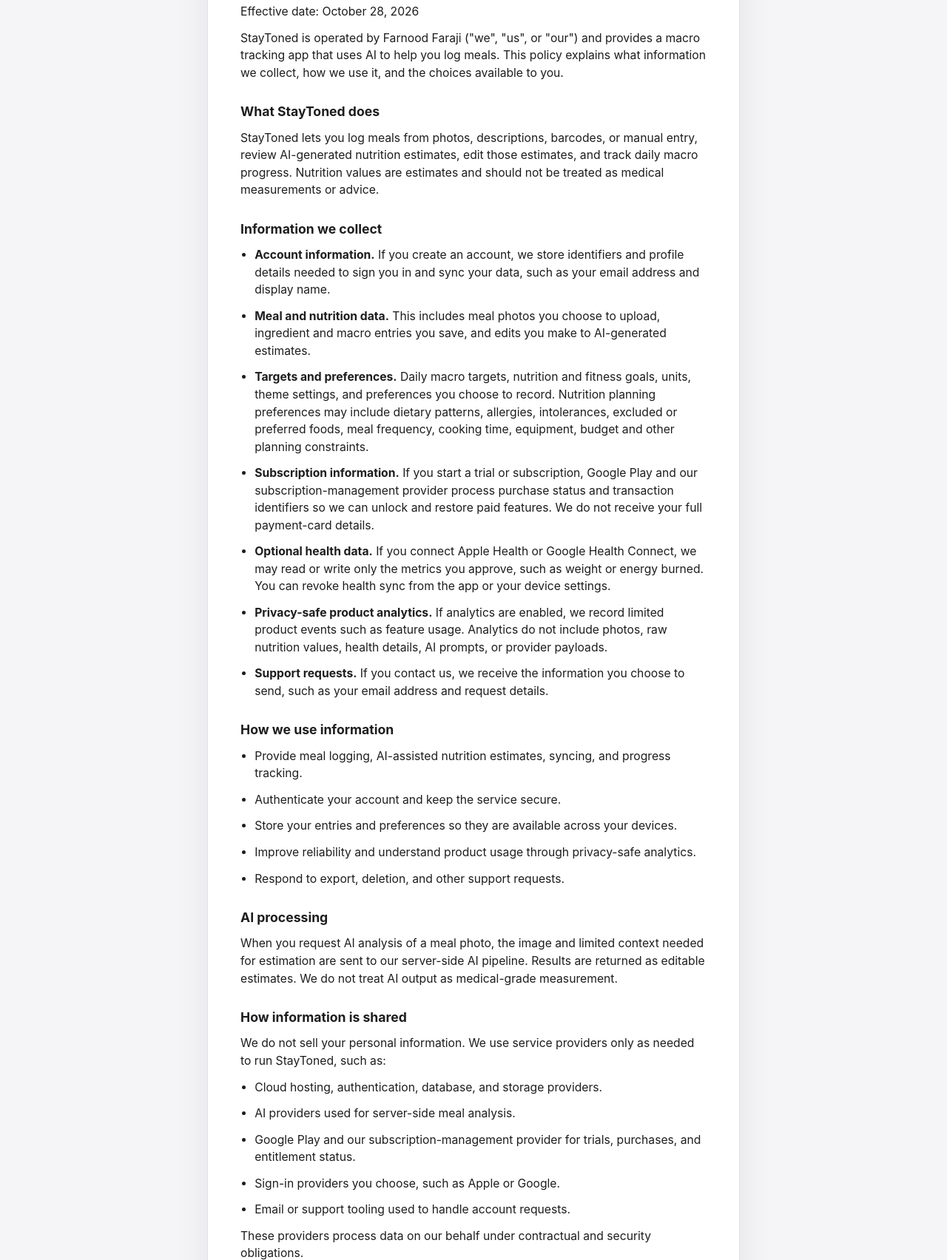
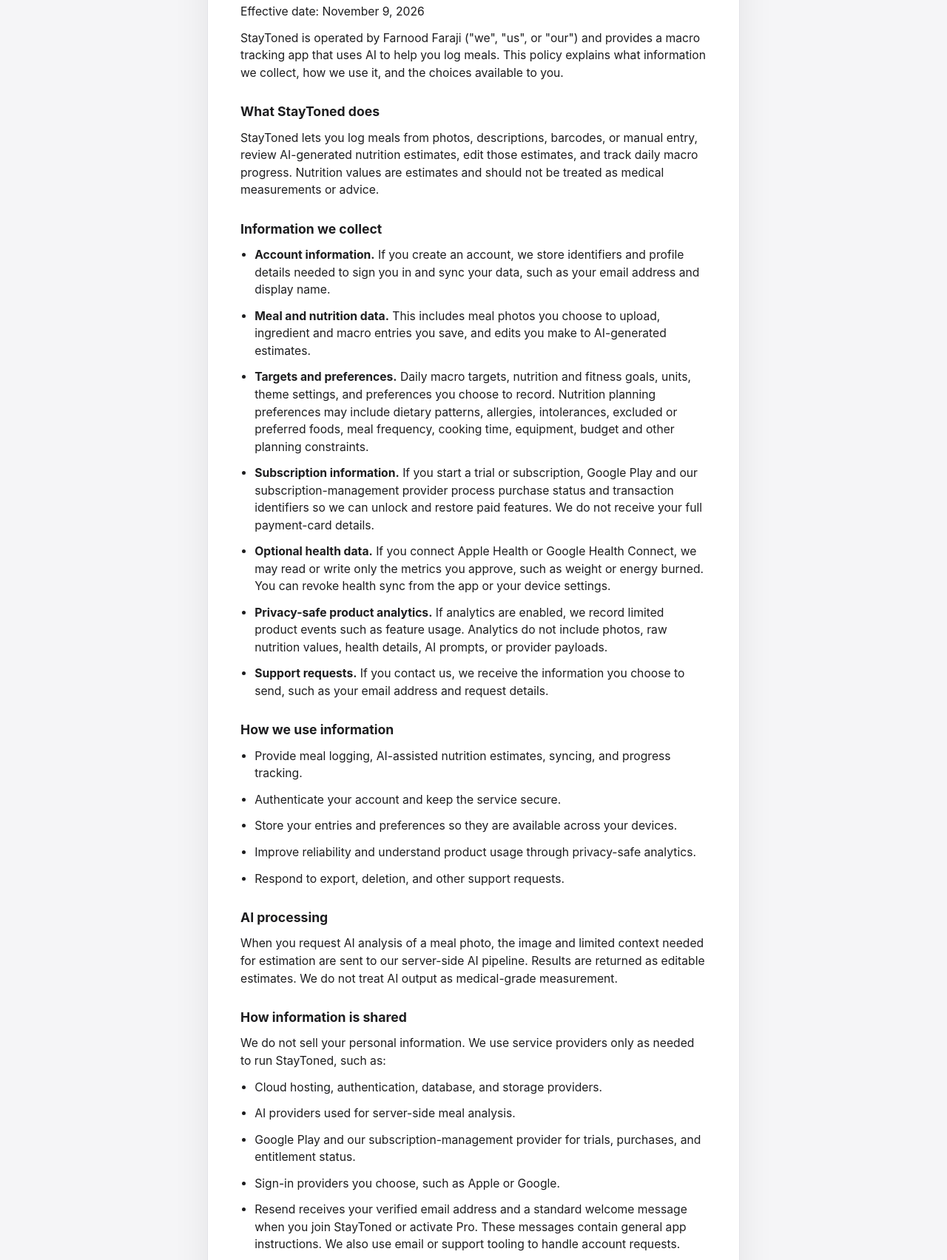
Before and after one commit to FarnoodF/stay-toned-site, a plain HTML site: page policy/index.html in a window 1280 px wide. Shown: the part 195-1899 px from the top of the page at 74% size. Drawn offline with Linux system fonts and the light colour scheme.

Commit message:
Document Resend delivery of StayToned welcome emails

```diff
--- a/policy/index.html
+++ b/policy/index.html
@@ -36,7 +36,7 @@
       <main class="policy-layout">
         <article class="policy-card">
           <h1>Privacy Policy</h1>
-          <p class="policy-meta">Effective date: October 28, 2026</p>
+          <p class="policy-meta">Effective date: November 9, 2026</p>
 
           <p>
             StayToned is operated by Farnood Faraji ("we", "us", or "our") and provides a macro tracking app that uses AI to help you log meals. This
@@ -110,7 +110,7 @@
             <li>AI providers used for server-side meal analysis.</li>
             <li>Google Play and our subscription-management provider for trials, purchases, and entitlement status.</li>
             <li>Sign-in providers you choose, such as Apple or Google.</li>
-            <li>Email or support tooling used to handle account requests.</li>
+            <li>Resend receives your verified email address and a standard welcome message when you join StayToned or activate Pro. These messages contain general app instructions. We also use email or support tooling to handle account requests.</li>
           </ul>
           <p>These providers process data on our behalf under contractual and security obligations.</p>
 
```
